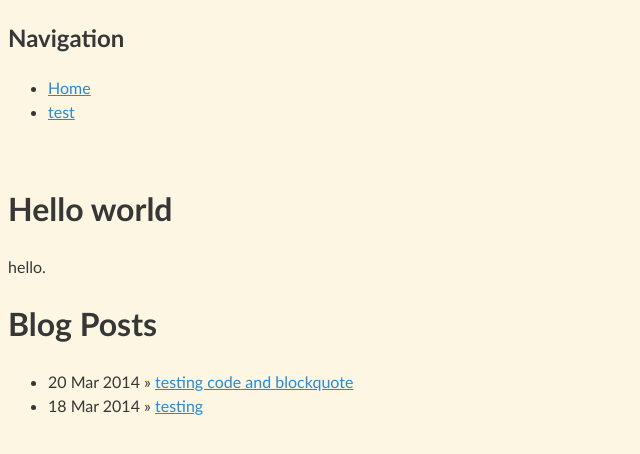
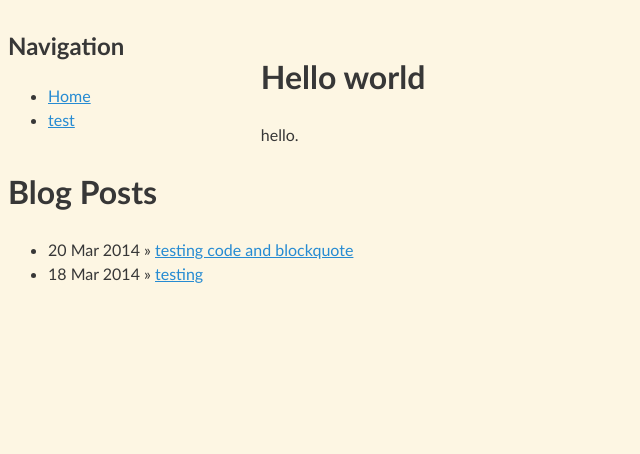
Before and after one commit to riceissa/abc, a Jekyll site: the page built from index.html, in a window 1280 px wide. Shown: the top 454 px of the page, without its empty margins (0-640 px from the left). Built offline with Jekyll 4.4.1, drawn with Linux system fonts in a browser that asks for light colours; Markdown is read by kramdown in place of the engine named in the settings.

Commit message:
fix header for css

```diff
--- a/css/common.css
+++ b/css/common.css
@@ -13,7 +13,7 @@ body {
   -webkit-font-smoothing: antialiased;
 }
 
-header {
+#navigation {
     float: left;
     width: 20%;
 }
```
